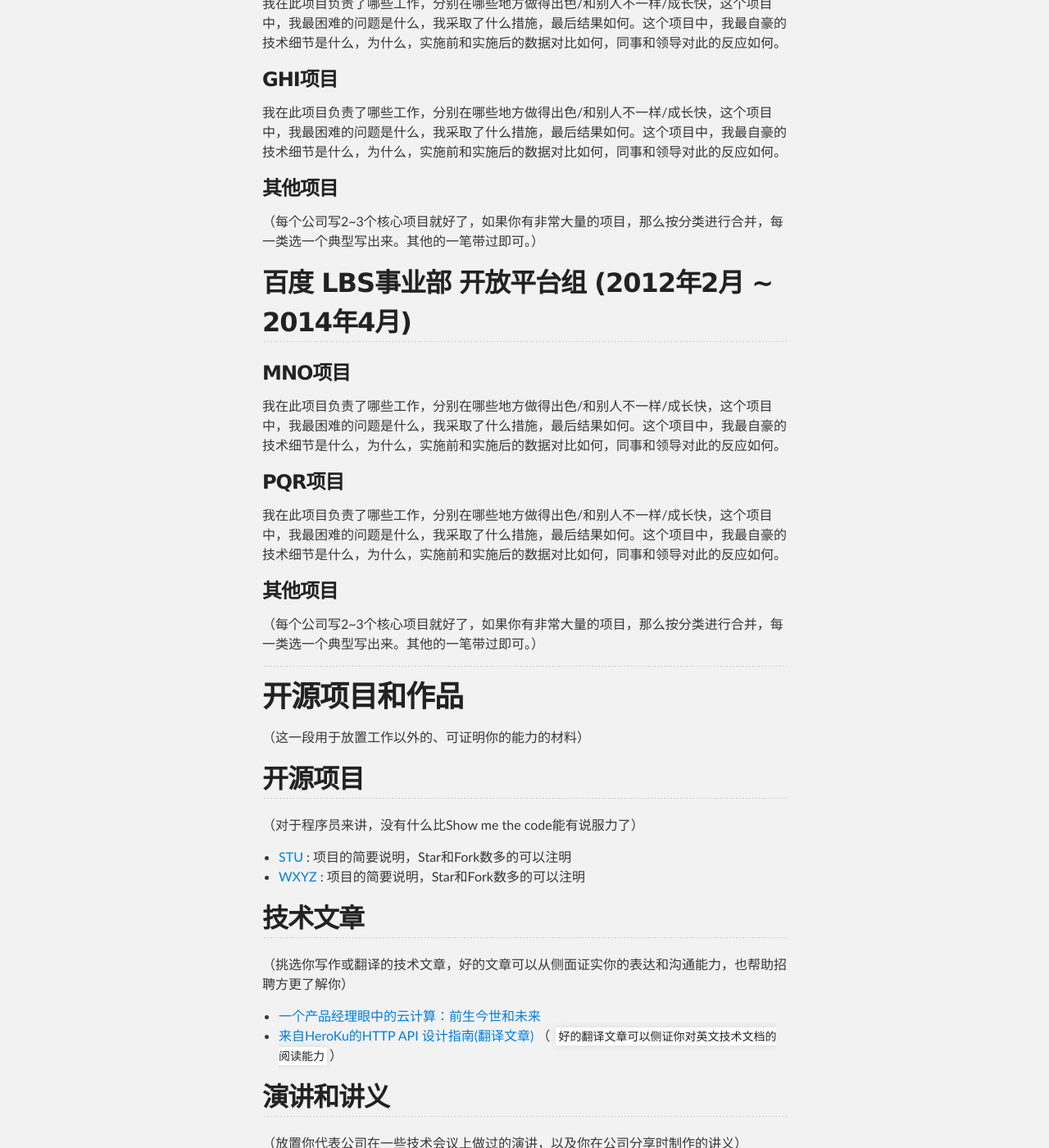
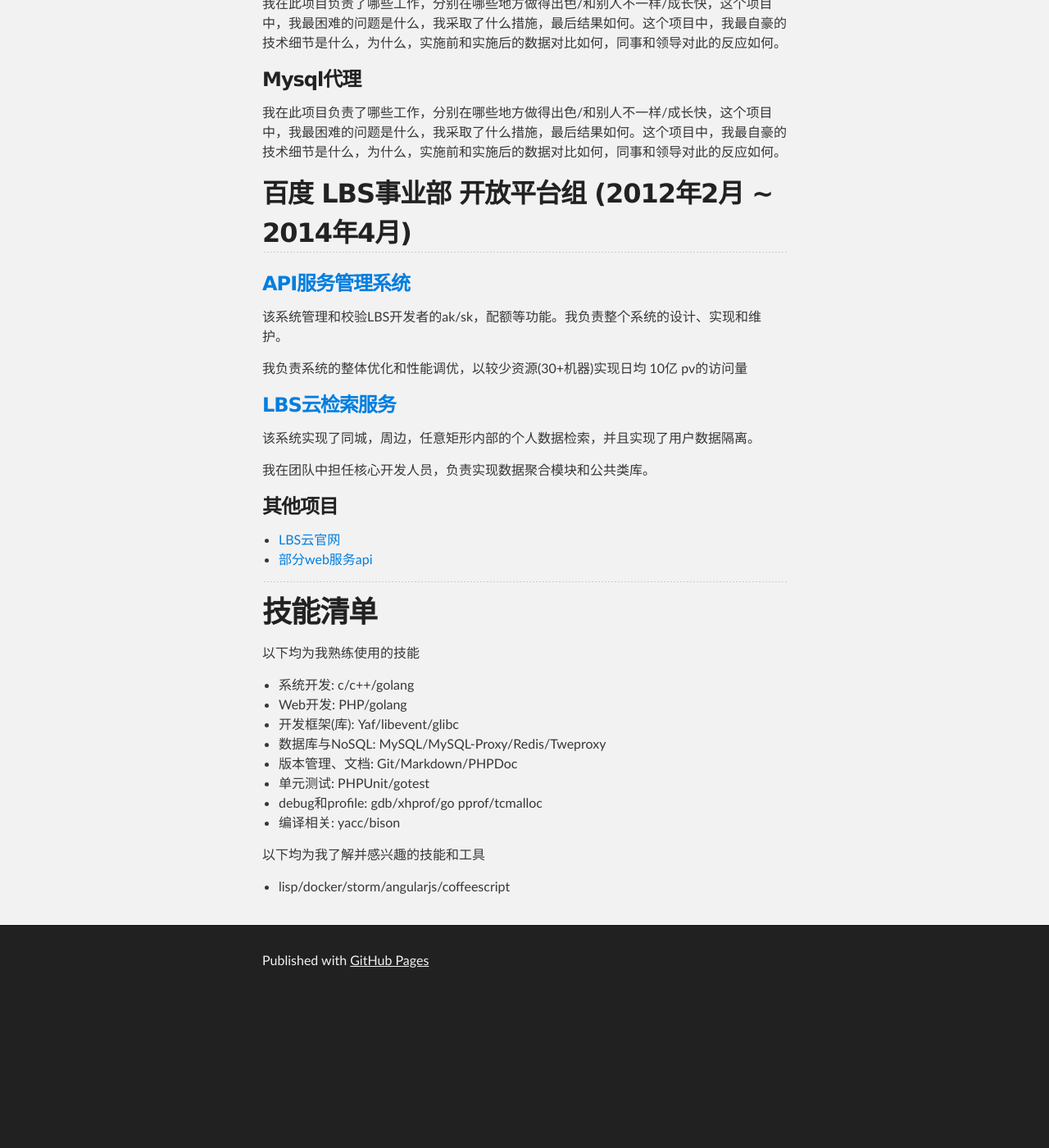
Before and after one commit to wangjild/wangjild.github.io, a Jekyll site: the page built from about/index.markdown, in a window 1280 px wide and 1400 px high, scrolled down 871 px. Shown: the whole window at 82% size. Built offline with Jekyll 4.4.1, drawn with Linux system fonts in a browser that asks for light colours; after the commit the page ends 2089 px from its top, so only the background shows below that; some of the changed text lies outside the part shown.

Commit message:
add new project

````diff
--- a/about/index.html
+++ /dev/null
@@ -1,5 +0,0 @@
----
-    layout: default
-    title: Endless Void
-    tagline: About me
----
--- a/about/index.markdown
+++ b/about/index.markdown
@@ -19,7 +19,7 @@
  - 王**/男/1988
  - 硕士/北京大学软件与微电子学院
  - 工作年限：3年
- - 技术博客: [wangjild.github.io](http://wangjild.github.io) [www.liloke.com](http://www.liloke.com)
+ - 技术博客: [wangjild.github.io](http://wangjild.github.io)   [www.liloke.com](http://www.liloke.com)
  - Github: [github.com/wangjild](http://github.com/wangjild)
  - 定居城市：北京
 
@@ -29,66 +29,46 @@
 
 ## 小米科技 (2014年5月 ~ 至今)
 
-### DEF项目
+### Cache平台
 我在此项目负责了哪些工作，分别在哪些地方做得出色/和别人不一样/成长快，这个项目中，我最困难的问题是什么，我采取了什么措施，最后结果如何。这个项目中，我最自豪的技术细节是什么，为什么，实施前和实施后的数据对比如何，同事和领导对此的反应如何。
 
 
-### GHI项目
+### Mysql代理
 我在此项目负责了哪些工作，分别在哪些地方做得出色/和别人不一样/成长快，这个项目中，我最困难的问题是什么，我采取了什么措施，最后结果如何。这个项目中，我最自豪的技术细节是什么，为什么，实施前和实施后的数据对比如何，同事和领导对此的反应如何。
-
-
-### 其他项目
-
-（每个公司写2~3个核心项目就好了，如果你有非常大量的项目，那么按分类进行合并，每一类选一个典型写出来。其他的一笔带过即可。）
 
 
 ## 百度 LBS事业部 开放平台组 (2012年2月 ~ 2014年4月)
 
-### MNO项目
-我在此项目负责了哪些工作，分别在哪些地方做得出色/和别人不一样/成长快，这个项目中，我最困难的问题是什么，我采取了什么措施，最后结果如何。这个项目中，我最自豪的技术细节是什么，为什么，实施前和实施后的数据对比如何，同事和领导对此的反应如何。
+### [API服务管理系统](http://lbsyun.baidu.com/apiconsole/key)
+该系统管理和校验LBS开发者的ak/sk，配额等功能。我负责整个系统的设计、实现和维护。
 
+我负责系统的整体优化和性能调优，以较少资源(30+机器)实现日均 10亿 pv的访问量
 
-### PQR项目
-我在此项目负责了哪些工作，分别在哪些地方做得出色/和别人不一样/成长快，这个项目中，我最困难的问题是什么，我采取了什么措施，最后结果如何。这个项目中，我最自豪的技术细节是什么，为什么，实施前和实施后的数据对比如何，同事和领导对此的反应如何。
+### [LBS云检索服务](http://developer.baidu.com/map/index.php?title=lbscloud)
+该系统实现了同城，周边，任意矩形内部的个人数据检索，并且实现了用户数据隔离。
 
+我在团队中担任核心开发人员，负责实现数据聚合模块和公共类库。
 
 ### 其他项目
 
-（每个公司写2~3个核心项目就好了，如果你有非常大量的项目，那么按分类进行合并，每一类选一个典型写出来。其他的一笔带过即可。）
+- [LBS云官网](http://developer.baidu.com/map/index.php?title=%E9%A6%96%E9%A1%B5)
+- [部分web服务api](http://developer.baidu.com/map/index.php?title=webapi)
 
 ---
 
-# 开源项目和作品
-（这一段用于放置工作以外的、可证明你的能力的材料）
-
-## 开源项目
-（对于程序员来讲，没有什么比Show me the code能有说服力了）
-
- - [STU](http://github.com/yourname/projectname) : 项目的简要说明，Star和Fork数多的可以注明
- - [WXYZ](http://github.com/yourname/projectname) : 项目的简要说明，Star和Fork数多的可以注明
-
-## 技术文章
-（挑选你写作或翻译的技术文章，好的文章可以从侧面证实你的表达和沟通能力，也帮助招聘方更了解你）
-
-- [一个产品经理眼中的云计算：前生今世和未来](http://get.jobdeer.com/706.get)
-- [来自HeroKu的HTTP API 设计指南(翻译文章)](http://get.jobdeer.com/343.get) （ ```好的翻译文章可以侧证你对英文技术文档的阅读能力```）
-
-## 演讲和讲义
-（放置你代表公司在一些技术会议上做过的演讲，以及你在公司分享时制作的讲义）
-
-  - 2014架构师大会演讲：[如何通过Docker优化内部开发](http://jobdeer.com)
- - 9月公司内部分享：[云计算的前生今世](http://jobdeer.com)
-
 # 技能清单
-（我一般主张将技能清单写入到工作经历里边去。不过很难完整，所以有这么一段也不错）
 
 以下均为我熟练使用的技能
 
-- Web开发：PHP/Hack/Node
-- Web框架：ThinkPHP/Yaf/Yii/Lavaral/LazyPHP
-- 前端框架：Bootstrap/AngularJS/EmberJS/HTML5/Cocos2dJS/ionic
-- 前端工具：Bower/Gulp/SaSS/LeSS/PhoneGap
-- 数据库相关：MySQL/PgSQL/PDO/SQLite
-- 版本管理、文档和自动化部署工具：Svn/Git/PHPDoc/Phing/Composer
-- 单元测试：PHPUnit/SimpleTest/Qunit
-- 云和开放平台：SAE/BAE/AWS/微博开放平台/微信应用开发
+- 系统开发:         c/c++/golang
+- Web开发:          PHP/golang
+- 开发框架(库):     Yaf/libevent/glibc
+- 数据库与NoSQL:    MySQL/MySQL-Proxy/Redis/Tweproxy
+- 版本管理、文档:   Git/Markdown/PHPDoc
+- 单元测试:         PHPUnit/gotest
+- debug和profile:   gdb/xhprof/go pprof/tcmalloc
+- 编译相关:         yacc/bison
+
+以下均为我了解并感兴趣的技能和工具
+
+- lisp/docker/storm/angularjs/coffeescript
````
Also changed, not shown: 1 other file.
